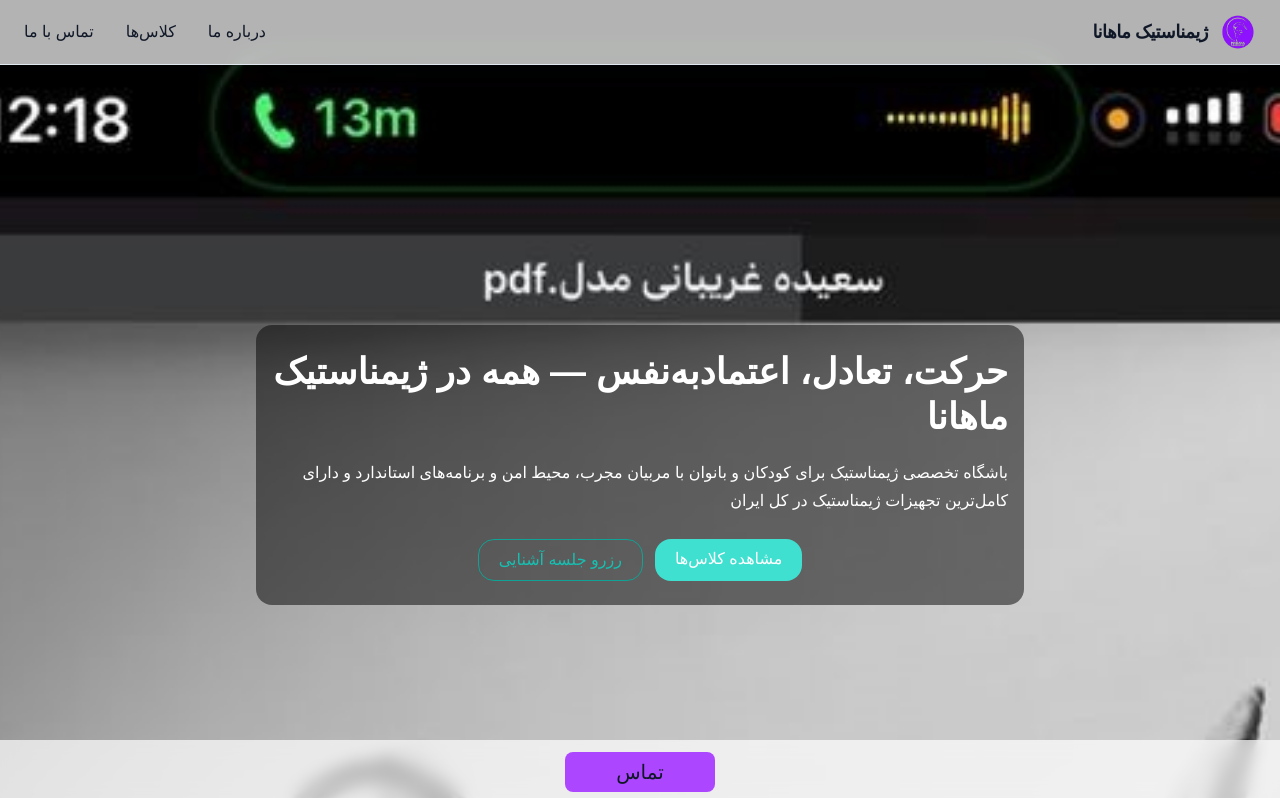
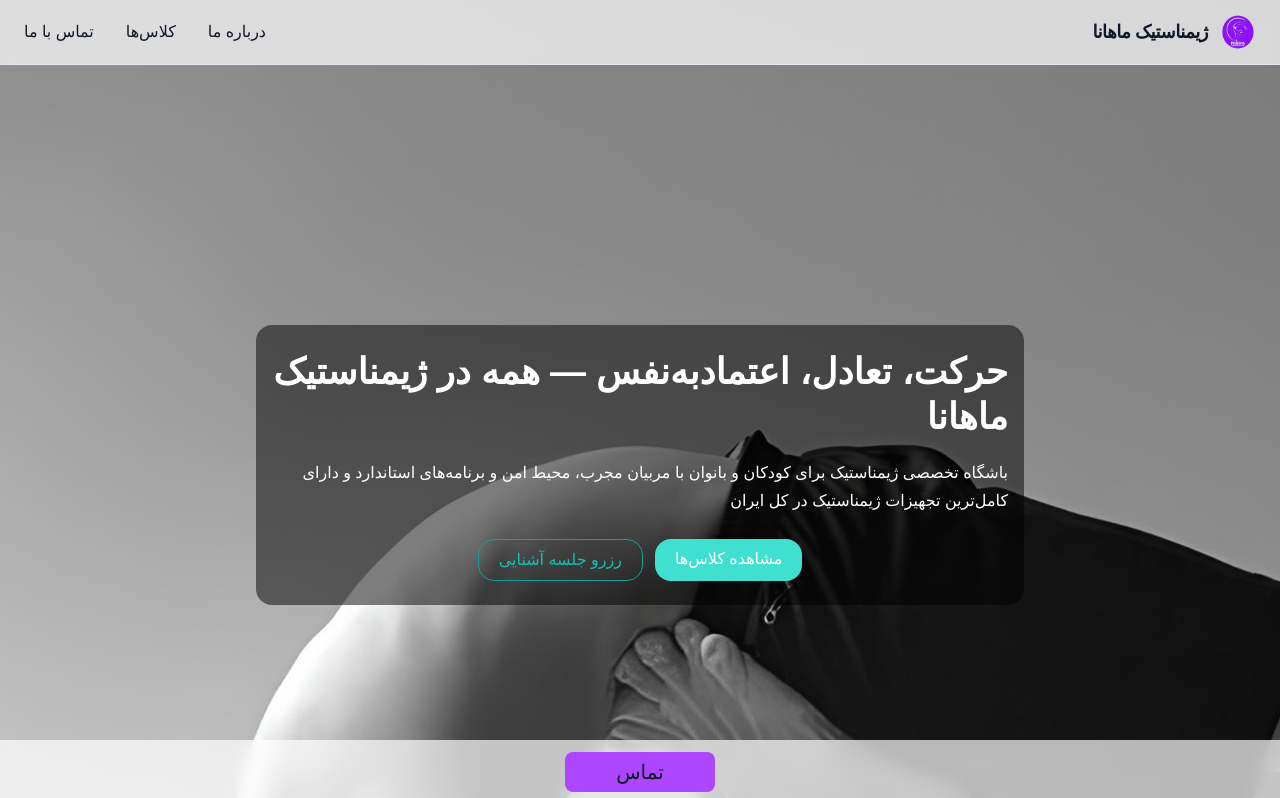
Before and after one commit to Ronia369/Mahana, a Next.js app: page / in a window 1280 px wide. Shown: the top 798 px of the page. Built offline with nearby package versions, Linux system fonts and the light colour scheme.

Commit message:
Update page.jsx

```diff
--- a/src/app/(root)/(home)/page.jsx
+++ b/src/app/(root)/(home)/page.jsx
@@ -8,8 +8,8 @@ export default function MahanaGymnasticsSite() {
   return (
     <div
       dir="rtl"
-      className="min-h-screen text-gray-900 bg-cover bg-center"
-      style={{ backgroundImage: "url('/mahana-saeede2.jpg')" }}
+      className="min-h-screen text-gray-900 bg-cover bg-center fixed"
+      style={{ backgroundImage: "url('/rasa.jpg')" }}
     >
       {/* Header */}
       <header className="sticky top-0 z-50 backdrop-blur bg-white/70 border-b border-slate-200">
```
